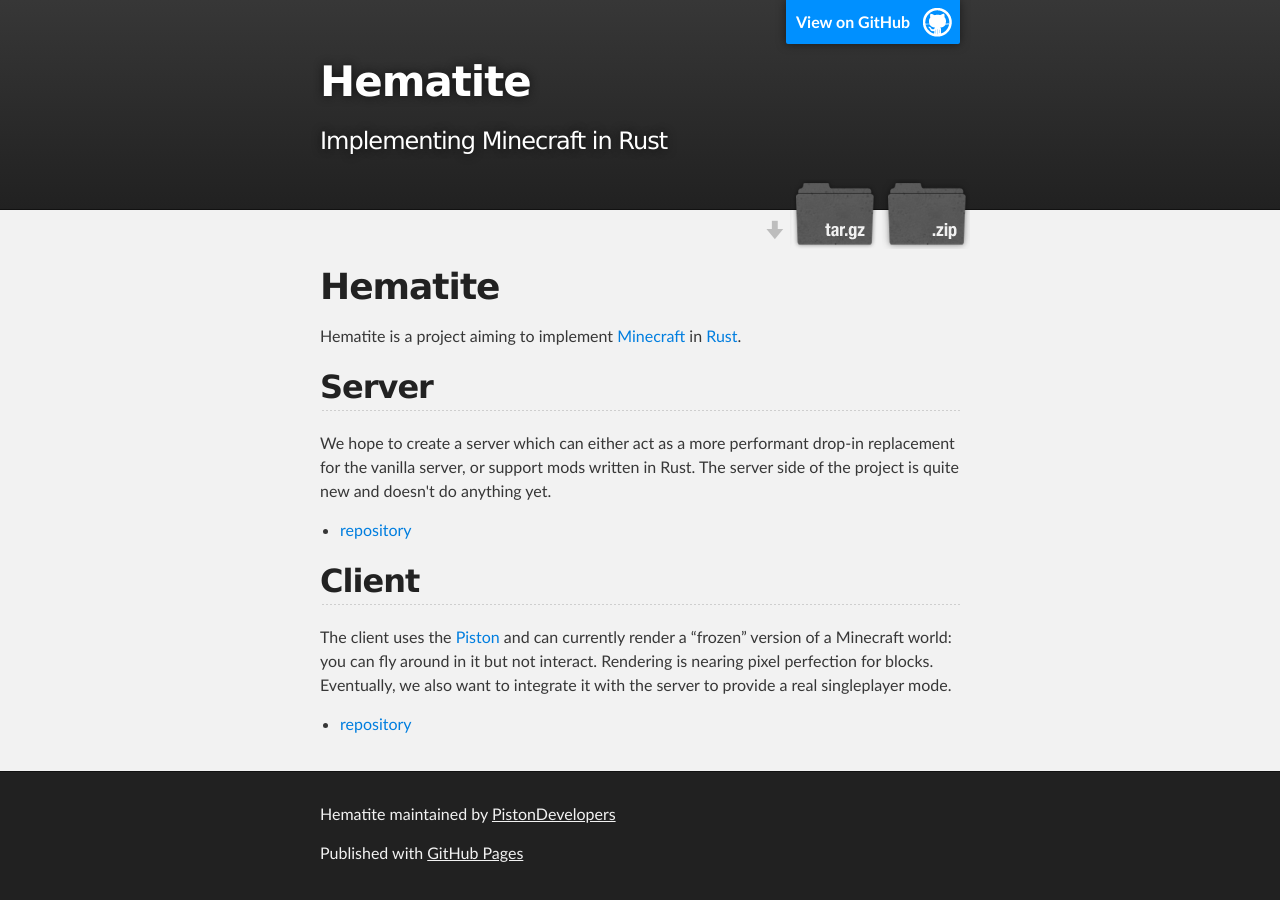
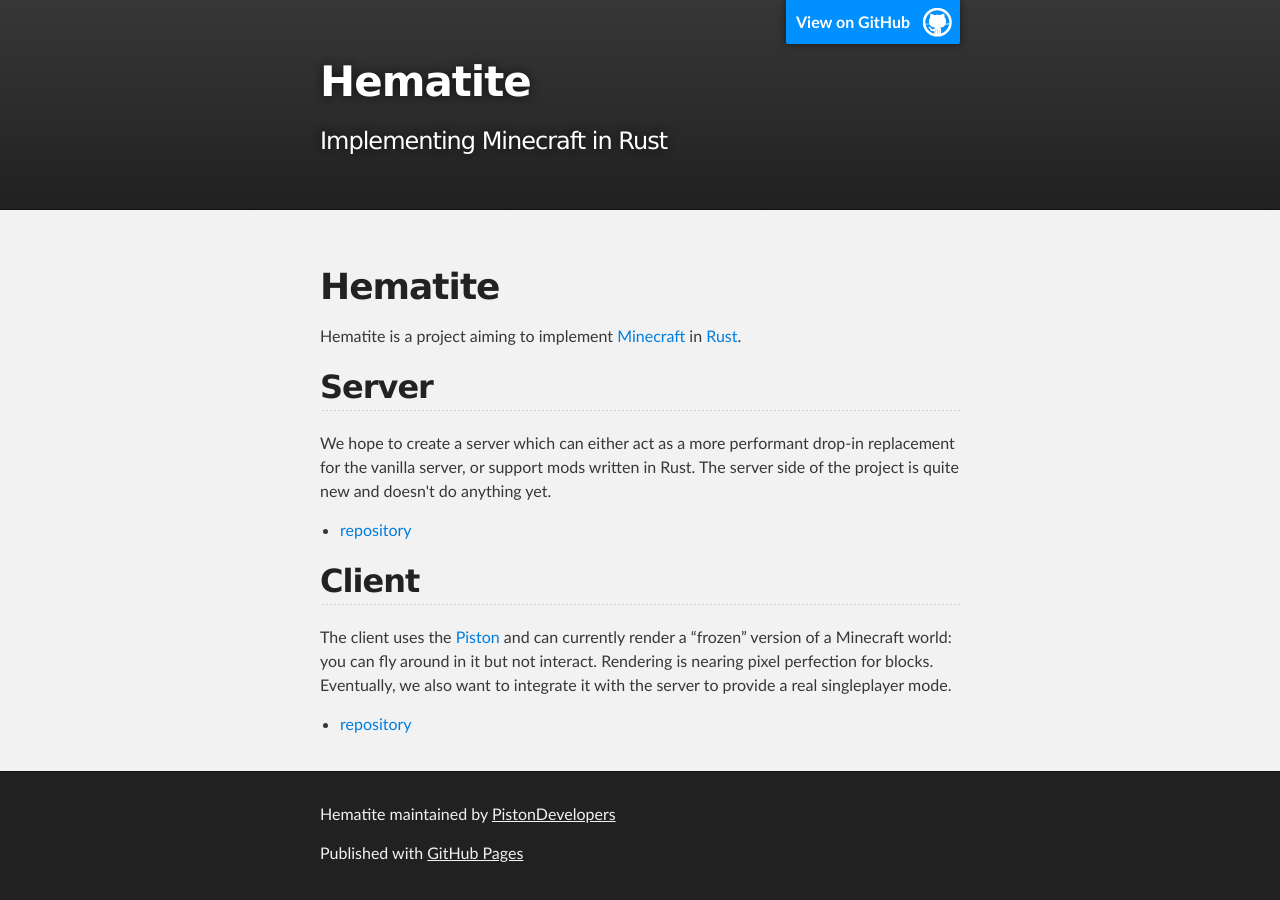
Before and after one commit to PistonDevelopers/hematite.piston.rs, a plain HTML site: page index.html in a window 1280 px wide. Drawn offline with Linux system fonts and the light colour scheme.

Commit message:
Remove download links
They point to the now deleted master branch of this repo.

```diff
--- a/index.html
+++ b/index.html
@@ -20,11 +20,6 @@
 
           <h1 id="project_title">Hematite</h1>
           <h2 id="project_tagline">Implementing Minecraft in Rust</h2>
-
-            <section id="downloads">
-              <a class="zip_download_link" href="https://github.com/PistonDevelopers/hematite.piston.rs/zipball/master">Download this project as a .zip file</a>
-              <a class="tar_download_link" href="https://github.com/PistonDevelopers/hematite.piston.rs/tarball/master">Download this project as a tar.gz file</a>
-            </section>
         </header>
     </div>
 
```
